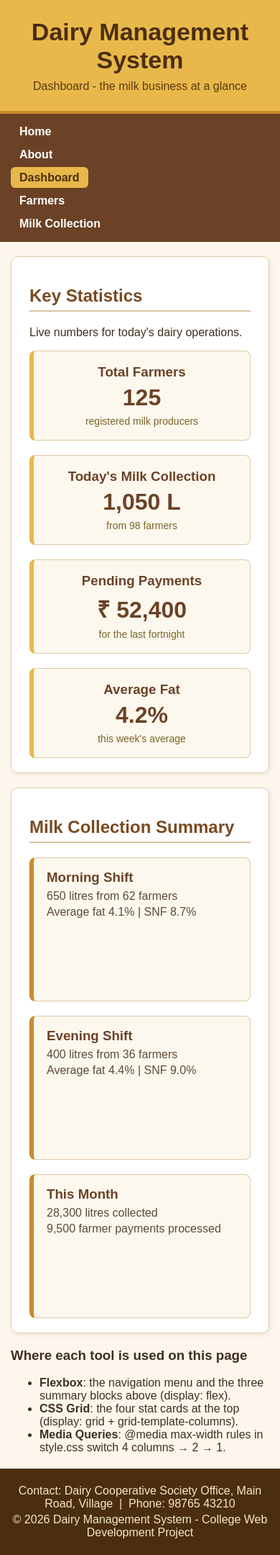
After one commit to rutujasonawane9373-eng/Dairy_Management, a PHP site: page /pages/dashboard.html in a window 390 px wide. The commit adds this page. Shown: the whole page at 72% size. Run offline with PHP 8.4, Linux system fonts and the light colour scheme.

Commit message:
Add responsive design with Flexbox Grid and media queries

```diff
--- a/frontend/css/style.css
+++ b/frontend/css/style.css
@@ -13,6 +13,12 @@
      External (this file)
        -> Internal (<style> tag inside <head>)
        -> Inline (style="..." on a tag)
+
+   ASSIGNMENT 4 : This file is also the home of the Responsive Web
+   Design rules. The "ASSIGNMENT 4" sections at the bottom add
+   Flexbox (nav menu + dashboard strips), CSS Grid (stat cards)
+   and Media Queries (desktop / tablet / mobile layouts) that
+   are used by frontend/pages/dashboard.html.
    ============================================================ */
 
 /* ---------- BODY : base styles for the whole page ---------- */
@@ -48,24 +54,29 @@ header p {
 }
 
 /* ---------- NAVIGATION ---------- */
-/* The menu bar. No Flexbox/Grid yet - that comes in Assignment 4. */
+/* The menu bar. From Assignment 4 the menu is a FLEX container,
+   so text-align is no longer needed - flexbox centres it for us. */
 nav {
     background-color: #6b4226;      /* dark chocolate bar */
-    text-align: center;
     padding: 12px 0;
 }
 
-/* Remove the bullet dots from the <ul> inside <nav> */
+/* ASSIGNMENT 4 : FLEXBOX
+   The <ul> is the FLEX CONTAINER. Its children (the menu links)
+   are flex items and line up automatically in a horizontal row.
+   flex-wrap lets the row wrap onto a new line on narrow screens. */
 nav ul {
+    display: flex;                  /* activate Flexbox on the menu */
+    flex-wrap: wrap;                /* wrap items when they don't fit */
+    justify-content: center;        /* centre the whole menu */
     list-style: none;
     margin: 0;
     padding: 0;
 }
 
-/* Put the menu items side by side on one line */
+/* Each menu item is a FLEX ITEM (a direct child of the container). */
 nav li {
-    display: inline-block;          /* items sit next to each other */
-    margin: 0 15px;                 /* gap between items */
+    margin: 4px 15px;               /* small gap around every item */
 }
 
 /* Style the links in the menu */
@@ -80,6 +91,13 @@ nav a {
 /* Hover effect: change the colour when the mouse is over a link */
 nav a:hover {
     background-color: #e8b84b;      /* gold pill on hover */
+    color: #4b2e0e;
+}
+
+/* The link for the page you are currently on
+   (dashboard.html marks its own nav link with class="active") */
+nav a.active {
+    background-color: #e8b84b;
     color: #4b2e0e;
 }
 
@@ -179,3 +197,125 @@ footer {
 footer p {
     margin: 4px 0;
 }
+
+/* ============================================================
+   ASSIGNMENT 4 : RESPONSIVE WEB DESIGN
+   Flexbox + CSS Grid + Media Queries
+   The rules below are used by frontend/pages/dashboard.html,
+   and the Flexbox menu also improves the home page.
+   ============================================================ */
+
+/* box-sizing: border-box makes a card's width INCLUDE its padding
+   and border. This stops grid/flex cards from overflowing their
+   space when we add padding. */
+* {
+    box-sizing: border-box;
+}
+
+/* ---------- ASSIGNMENT 4 : CSS GRID ---------- */
+/* The statistics area. .stats-grid is the GRID CONTAINER.
+   grid-template-columns creates 4 equal columns (1fr = 1 fraction
+   of the available width). Each .stat-card (a child) automatically
+   lands in one grid cell, so we never hand-place the cards. */
+.stats-grid {
+    display: grid;                       /* activate CSS Grid      */
+    grid-template-columns: repeat(4, 1fr); /* 4 equal-width columns */
+    gap: 20px;                           /* spacing between cells  */
+    margin-top: 15px;
+}
+
+/* Each stat card is one GRID ITEM (a child of the grid container). */
+.stats-grid .stat-card {
+    margin: 0;                           /* remove default <article> margin */
+    background-color: #fdf8ee;
+    border: 1px solid #ddc9a5;
+    border-left: 6px solid #e8b84b;      /* gold accent strip */
+    border-radius: 8px;
+    padding: 18px;
+    text-align: center;
+}
+
+/* The big number inside every stat card */
+.stat-number {
+    font-size: 42px;
+    font-weight: bold;
+    color: #6b4226;
+    margin: 6px 0;
+}
+
+/* The small label line below the number */
+.stat-label {
+    margin: 0;
+    font-size: 14px;
+    color: #7a6428;
+}
+
+/* ---------- ASSIGNMENT 4 : FLEXBOX (dashboard section) ---------- */
+/* .flex-row is a FLEX CONTAINER. Its children (.flex-item) are laid
+   out side by side in one horizontal row. */
+.flex-row {
+    display: flex;               /* activate Flexbox       */
+    flex-wrap: wrap;             /* allow wrapping if tight */
+    gap: 20px;                   /* space between the items */
+    margin-top: 15px;
+}
+
+/* Each block is a FLEX ITEM (a direct child of .flex-row).
+   flex: 1 1 200px means:  grow equally, shrink if needed, and each
+   item keeps a minimum width of 200px before wrapping. */
+.flex-item {
+    flex: 1 1 200px;             /* grow | shrink | basis */
+    background-color: #fdf8ee;
+    border: 1px solid #ddc9a5;
+    border-left: 6px solid #c98a2d;   /* darker gold accent */
+    border-radius: 8px;
+    padding: 16px 18px;
+}
+
+.flex-item h3 {
+    margin: 0 0 6px 0;
+    color: #6b4226;
+}
+
+.flex-item p {
+    margin: 4px 0;
+    color: #5b4a36;
+}
+
+/* ---------- ASSIGNMENT 4 : MEDIA QUERIES ---------- */
+/* The layout above is the DESKTOP layout (the default).
+   The @media rules below override some rules when the screen gets
+   smaller, so the SAME page changes shape for desktops, tablets
+   and mobiles. Order matters: later rules override earlier ones. */
+
+/* TABLET layout: screen width is 900px or less */
+@media (max-width: 900px) {
+    /* 4 stat cards no longer fit in one row -> show 2 per row */
+    .stats-grid {
+        grid-template-columns: repeat(2, 1fr);
+    }
+}
+
+/* MOBILE layout: screen width is 600px or less */
+@media (max-width: 600px) {
+    /* 2 cards per row also get tight -> stack to 1 per row */
+    .stats-grid {
+        grid-template-columns: 1fr;
+    }
+
+    /* Summary blocks stack one below the other */
+    .flex-row {
+        flex-direction: column;
+    }
+
+    /* The menu becomes a vertical stack instead of a row */
+    nav ul {
+        flex-direction: column;
+        gap: 6px;
+    }
+
+    /* Shrink the big numbers slightly for small screens */
+    .stat-number {
+        font-size: 32px;
+    }
+}
--- /dev/null
+++ b/frontend/pages/dashboard.html
@@ -0,0 +1,146 @@
+<!DOCTYPE html>
+<!-- ============================================================
+  DAIRY MANAGEMENT SYSTEM - Dashboard page
+  ASSIGNMENT 4 : Responsive Web Design
+  Flexbox + CSS Grid + Media Queries
+
+  Pages that exist now (Phase 4):
+    index.html                -> Home        - Assignments 2 & 3
+    pages/about.html          -> About       - Assignments 1 & 3
+    pages/dashboard.html      -> Dashboard   - Assignment 4 (this file)
+    css/style.css             -> stylesheet  - Assignments 3 & 4
+
+  What THIS page demonstrates (all in frontend/css/style.css):
+    1. FLEXBOX       -> the nav <ul> menu and the .flex-row
+                        summary strips below the stats.
+    2. CSS GRID      -> .stats-grid holds the 4 stat cards in a
+                        4-column grid (grid-template-columns).
+    3. MEDIA QUERIES -> the same page switches between desktop /
+                        tablet / mobile layouts as the screen
+                        shrinks (@media max-width rules).
+  ============================================================ -->
+<html lang="en">
+<head>
+    <meta charset="UTF-8">
+    <meta name="viewport" content="width=device-width, initial-scale=1.0">
+    <meta name="description" content="Dairy Management System dashboard - total farmers, daily milk collection, pending payments and milk collection summary.">
+    <title>Dashboard | Dairy Management System</title>
+
+    <!-- ASSIGNMENT 3: EXTERNAL CSS. This one stylesheet also holds
+         every Assignment 4 (Flexbox / Grid / Media Query) rule. -->
+    <link rel="stylesheet" href="../css/style.css">
+</head>
+<body>
+
+    <!-- Site title - same header on every page -->
+    <header>
+        <h1>Dairy Management System</h1>
+        <p>Dashboard - the milk business at a glance</p>
+    </header>
+
+    <!-- ASSIGNMENT 4 : FLEXBOX - the menu is a flex container.
+         The <ul> inside <nav> has display:flex in style.css, so the
+         menu items line up horizontally and wrap on narrow screens. -->
+    <nav>
+        <ul>
+            <li><a href="../index.html">Home</a></li>
+            <li><a href="../pages/about.html">About</a></li>
+            <li><a href="../pages/dashboard.html" class="active">Dashboard</a></li>
+            <li><a href="../pages/farmers.html">Farmers</a></li>
+            <li><a href="../pages/milk.html">Milk Collection</a></li>
+        </ul>
+    </nav>
+
+    <main>
+
+        <!-- ========================================================
+             CSS GRID SECTION : the four stat cards
+             .stats-grid has display:grid; grid-template-columns:
+             repeat(4, 1fr) in style.css. On a desktop all four
+             cards sit in one row of four columns. Each card here is
+             an <article> = one grid item.
+        ======================================================== -->
+        <section>
+            <h2>Key Statistics</h2>
+            <p>Live numbers for today's dairy operations.</p>
+
+            <div class="stats-grid">
+
+                <article class="stat-card">
+                    <h3>Total Farmers</h3>
+                    <p class="stat-number">125</p>
+                    <p class="stat-label">registered milk producers</p>
+                </article>
+
+                <article class="stat-card">
+                    <h3>Today's Milk Collection</h3>
+                    <p class="stat-number">1,050 L</p>
+                    <p class="stat-label">from 98 farmers</p>
+                </article>
+
+                <article class="stat-card">
+                    <h3>Pending Payments</h3>
+                    <p class="stat-number">&#8377; 52,400</p>
+                    <p class="stat-label">for the last fortnight</p>
+                </article>
+
+                <article class="stat-card">
+                    <h3>Average Fat</h3>
+                    <p class="stat-number">4.2%</p>
+                    <p class="stat-label">this week's average</p>
+                </article>
+
+            </div>
+        </section>
+
+        <!-- ========================================================
+             FLEXBOX SECTION : milk collection summary
+             .flex-row has display:flex; in style.css, so its three
+             children (.flex-item) sit side by side in one row.
+        ======================================================== -->
+        <section>
+            <h2>Milk Collection Summary</h2>
+
+            <div class="flex-row">
+
+                <div class="flex-item">
+                    <h3>Morning Shift</h3>
+                    <p>650 litres from 62 farmers</p>
+                    <p>Average fat 4.1% | SNF 8.7%</p>
+                </div>
+
+                <div class="flex-item">
+                    <h3>Evening Shift</h3>
+                    <p>400 litres from 36 farmers</p>
+                    <p>Average fat 4.4% | SNF 9.0%</p>
+                </div>
+
+                <div class="flex-item">
+                    <h3>This Month</h3>
+                    <p>28,300 litres collected</p>
+                    <p>9,500 farmer payments processed</p>
+                </div>
+
+            </div>
+        </section>
+
+        <!-- A quick note that helps explain this assignment -->
+        <aside>
+            <h3>Where each tool is used on this page</h3>
+            <ul>
+                <li><strong>Flexbox</strong>: the navigation menu and the three summary blocks above (display: flex).</li>
+                <li><strong>CSS Grid</strong>: the four stat cards at the top (display: grid + grid-template-columns).</li>
+                <li><strong>Media Queries</strong>: @media max-width rules in style.css switch 4 columns &rarr; 2 &rarr; 1.</li>
+            </ul>
+        </aside>
+
+    </main>
+
+    <!-- Same footer as the other pages -->
+    <footer>
+        <p>Contact: Dairy Cooperative Society Office, Main Road, Village &nbsp;|&nbsp; Phone: 98765 43210</p>
+        <p>&copy; 2026 Dairy Management System - College Web Development Project</p>
+    </footer>
+
+</body>
+</html>
```
Also changed, not shown: docs/assignment-mapping.md (+9 -8 lines), frontend/pages/about.html (+14 -0 lines).
